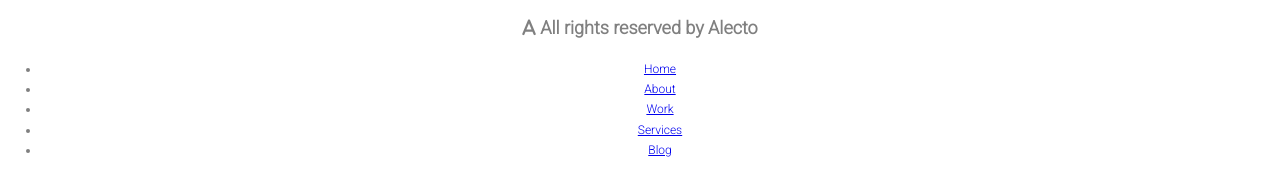
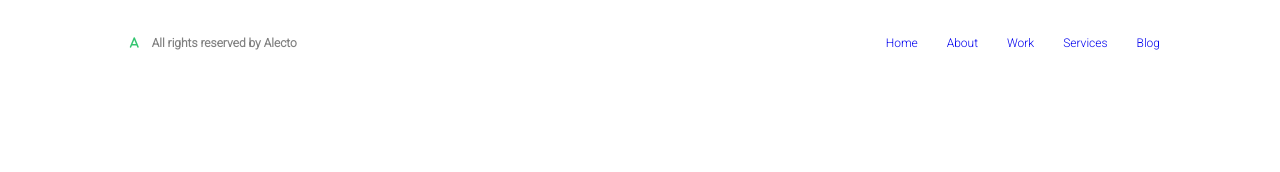
Before and after one commit to Ola-Cencora/zadanie-3-7, a website: page index.html in a window 1280 px wide. Shown: the part 5770-5942 px from the top of the page. After the commit the page ends 5858 px from the top, so only its background shows below. Drawn offline with Linux system fonts and the light colour scheme.

Commit message:
Add styles for footer

```diff
--- a/sass/style.scss
+++ b/sass/style.scss
@@ -449,3 +449,45 @@ button {
         }
     }
 }
+
+/* Footer */
+
+.footer {
+    display: flex;
+    height: 90px;
+    align-items: center;
+
+    .footer-title {
+        flex: 0 0 33.333%;
+        font-size: 12px;
+        i {
+            color: $color-green;
+            margin-right: 10px;
+        }
+    }
+
+    .footer-nav {
+        flex: 0 0 66.666%;
+        display: flex;
+        align-items: center;
+        justify-content: flex-end;
+        padding-right: 120px;
+
+        ul {
+            list-style-type: none;
+
+            li {
+                display: inline-block;
+                margin-left: 26px;
+
+                a {
+                    text-decoration: none;
+                    font-size: 12px;
+                    &:hover {
+                        color: $color-dark;
+                    }
+                }
+            }
+        }
+    }
+}
```
Also changed, not shown: css/style.css, 1 other file.
